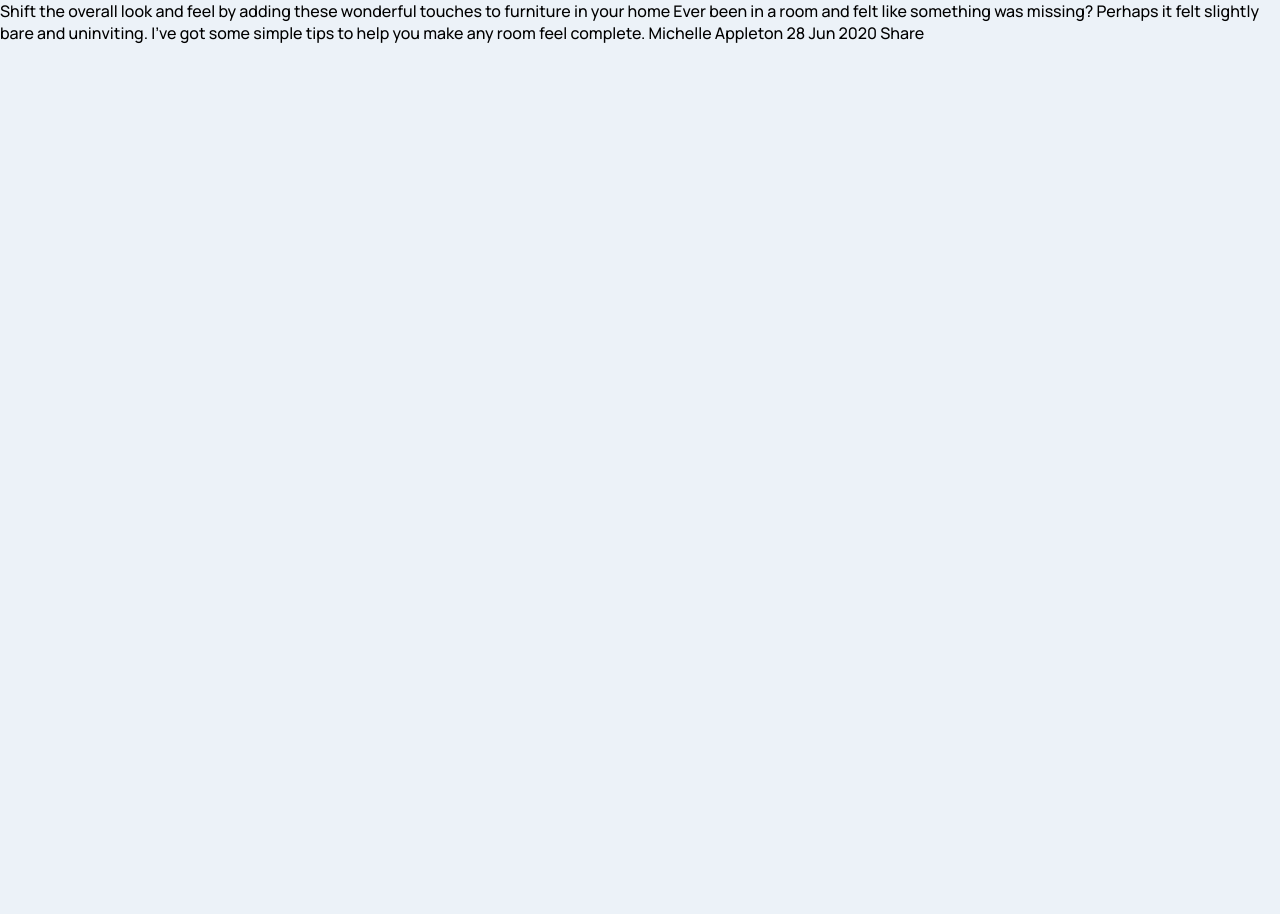
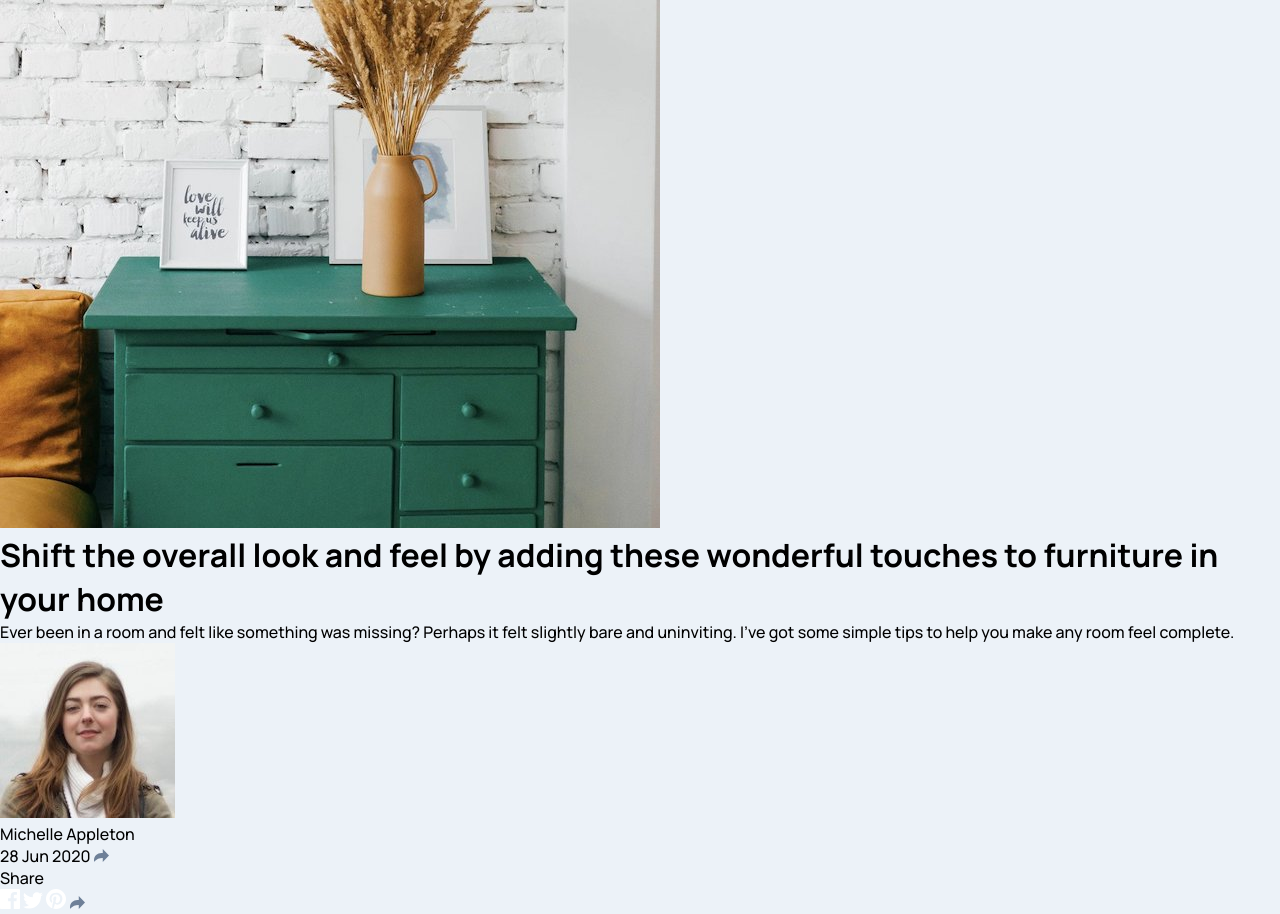
Before and after one commit to frontend-mentor-newbie-projects/04-article-preview-component, a plain HTML site: page index.html in a window 1280 px wide. Before the commit the page ends 800 px from the top, so only its background shows below. Drawn offline with Linux system fonts and the light colour scheme.

Commit message:
Markup index.html semantically

```diff
--- a/index.html
+++ b/index.html
@@ -20,17 +20,25 @@
 
 </head>
 <body>
-  Shift the overall look and feel by adding these wonderful
-  touches to furniture in your home
+  <img src="./images/drawers.jpg" alt="Drawers">
 
-  Ever been in a room and felt like something was missing? Perhaps
-  it felt slightly bare and uninviting. I’ve got some simple tips
-  to help you make any room feel complete.
+  <h1>Shift the overall look and feel by adding these wonderful touches to furniture in your home</h1>
 
-  Michelle Appleton
-  28 Jun 2020
+  <p>Ever been in a room and felt like something was missing? Perhaps it felt slightly bare and uninviting. I’ve got some simple tips to help you make any room feel complete.</p>
 
-  Share
+  <img src="./images/avatar-michelle.jpg" alt="Michelle's profile picture">
+  <p>Michelle Appleton</p>
+  <time datetime="2020-06-28">28 Jun 2020</time>
+
+  <a href="#"><img src="./images/icon-share.svg" alt="Share"></a>
+
+  <p>Share</p>
+
+  <a href="#"><img src="./images/icon-facebook.svg" alt="Facebook"></a>
+  <a href="#"><img src="./images/icon-twitter.svg" alt="Twitter"></a>
+  <a href="#"><img src="./images/icon-pinterest.svg" alt="Pinterest"></a>
+
+  <a href="#"><img src="./images/icon-share.svg" alt="Share"></a>
 
   <!-- Footer -->
   <!-- <div class="attribution">
```
